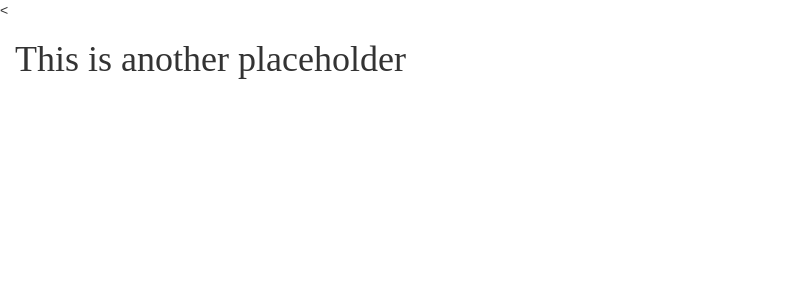
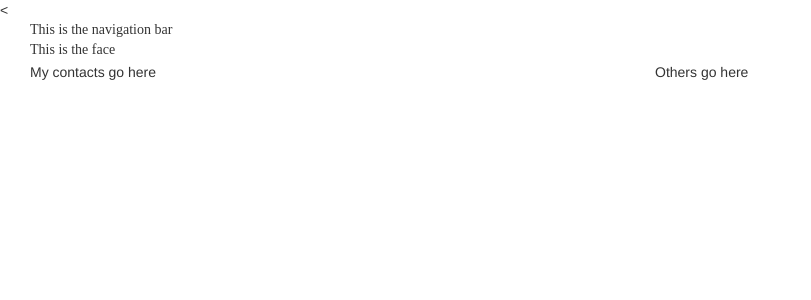
Before and after one commit to Lifeburner/truerror_blog, a Flask app: page / in a window 1280 px wide. Shown: the top 300 px of the page, without its empty margins (0-811 px from the left). Run offline with Flask 2, Linux system fonts and the light colour scheme; some libraries are stand-ins or nearby versions.

Commit message:
Made header and footer partials and started work on admin page. Also refactored home.html to include partials.

```diff
--- a/main.py
+++ b/main.py
@@ -24,4 +24,4 @@ def archive():
 
 
 if __name__ == "__main__":
-    app.run(debug=None)
+    app.run(debug=True)
--- /dev/null
+++ b/templates/footer.html
@@ -0,0 +1,8 @@
+<div id="footer" class="col-xs-12">
+    <div id="contact" class="col-xs-12 col-md-6">
+        My contacts go here
+    </div>
+    <div id="other" class="col-xs-12 col-md-6">
+        Others go here
+    </div>
+</div>
--- /dev/null
+++ b/templates/header.html
@@ -0,0 +1,8 @@
+<div id="header" class="col-xs-12">
+    <div id="navbar" class="col-xs-12">
+        This is the navigation bar
+    </div>
+    <div id="face" class="col-xs-12">
+        This is the face
+    </div>
+</div>
--- a/templates/home.html
+++ b/templates/home.html
@@ -1,16 +1,9 @@
 {% extends "base.html" %}
 {% block body %}
-<div id="header" class="col-xs-12">
-    <h1>This is another placeholder</h1>
-    <div id="navbar" class="col-xs-12"></div>
-    <div id="face" class="col-xs-12"></div>
-</div>
+{% include "header.html" %}
 <div id="body" class="col-xs-12">
     <div id="title" class="col-xs-12"></div>
     <div id="content" class="col-xs-12"></div>
 </div>
-<div id="footer" class="col-xs-12">
-    <div id="contact" class="col-xs-12"></div>
-    <div id="credit" class="col-xs-12"></div>
-</div>
-{% endblock %}
+{% include "footer.html" %}
+{% endblock body %}
```
Also changed, not shown: templates/admin.html (added, +18 -0 lines).
